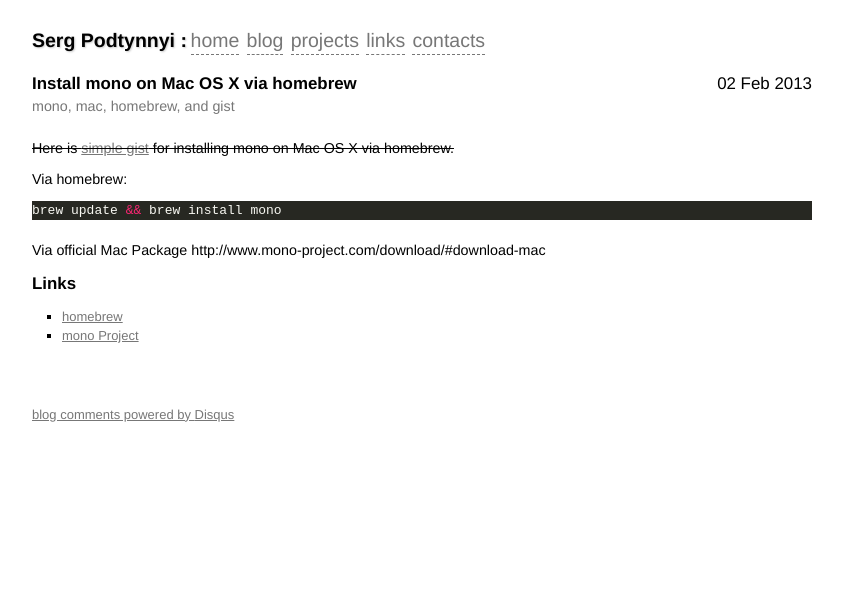
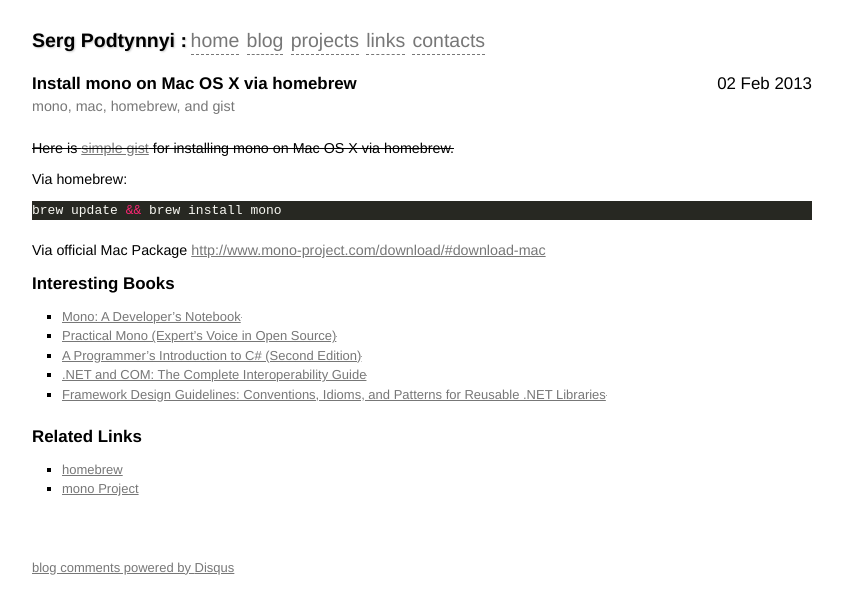
Before and after one commit to shtirlic/shtirlic.github.com, a Jekyll site: the page built from _posts/2013-02-02-install-mono-on-mac-os-x-via-homebrew.markdown, in a window 1280 px wide. Shown: the top 614 px of the page, without its empty margins (218-1061 px from the left). Built offline with Jekyll 4.4.1, drawn with Linux system fonts in a browser that asks for light colours; some web fonts are replaced; comment, search, counter and statistics services are not loaded; grey boxes are pictures that could not be loaded.

Commit message:
Update link and add links to books

```diff
--- a/_posts/2013-02-02-install-mono-on-mac-os-x-via-homebrew.markdown
+++ b/_posts/2013-02-02-install-mono-on-mac-os-x-via-homebrew.markdown
@@ -13,9 +13,20 @@
 brew update && brew install mono
 {% endhighlight %}
 
-Via official Mac Package http://www.mono-project.com/download/#download-mac
+Via official Mac Package [http://www.mono-project.com/download/#download-mac](http://www.mono-project.com/download/#download-mac)
 
-Links
+
+Interesting Books
+-----
+* <a href="http://www.amazon.com/gp/product/B00YFTA68I/ref=as_li_tl?ie=UTF8&camp=1789&creative=9325&creativeASIN=B00YFTA68I&linkCode=as2&tag=sergpodtblog-20&linkId=VCXXAGTC7R7VU7KN">Mono: A Developer's Notebook</a><img src="http://ir-na.amazon-adsystem.com/e/ir?t=sergpodtblog-20&l=as2&o=1&a=B00YFTA68I" width="1" height="1" border="0" alt="" style="border:none !important; margin:0px !important;" />
+* <a href="http://www.amazon.com/gp/product/1590595483/ref=as_li_tl?ie=UTF8&camp=1789&creative=9325&creativeASIN=1590595483&linkCode=as2&tag=sergpodtblog-20&linkId=3V2GCK7JEET2TBE4">Practical Mono (Expert's Voice in Open Source)</a><img src="http://ir-na.amazon-adsystem.com/e/ir?t=sergpodtblog-20&l=as2&o=1&a=1590595483" width="1" height="1" border="0" alt="" style="border:none !important; margin:0px !important;" />
+* <a href="http://www.amazon.com/gp/product/1893115623/ref=as_li_tl?ie=UTF8&camp=1789&creative=9325&creativeASIN=1893115623&linkCode=as2&tag=sergpodtblog-20&linkId=OM3ZLAOR47LFKFEJ">A Programmer's Introduction to C# (Second Edition)</a><img src="http://ir-na.amazon-adsystem.com/e/ir?t=sergpodtblog-20&l=as2&o=1&a=1893115623" width="1" height="1" border="0" alt="" style="border:none !important; margin:0px !important;" />
+* <a href="http://www.amazon.com/gp/product/067232170X/ref=as_li_tl?ie=UTF8&camp=1789&creative=9325&creativeASIN=067232170X&linkCode=as2&tag=sergpodtblog-20&linkId=SJFVIQKMAP3KCLU7">.NET and COM: The Complete Interoperability Guide</a><img src="http://ir-na.amazon-adsystem.com/e/ir?t=sergpodtblog-20&l=as2&o=1&a=067232170X" width="1" height="1" border="0" alt="" style="border:none !important; margin:0px !important;" />
+* <a href="http://www.amazon.com/gp/product/0321246756/ref=as_li_tl?ie=UTF8&camp=1789&creative=9325&creativeASIN=0321246756&linkCode=as2&tag=sergpodtblog-20&linkId=ZPXAHBQQV2J4KXBS">Framework Design Guidelines: Conventions, Idioms, and Patterns for Reusable .NET Libraries</a><img src="http://ir-na.amazon-adsystem.com/e/ir?t=sergpodtblog-20&l=as2&o=1&a=0321246756" width="1" height="1" border="0" alt="" style="border:none !important; margin:0px !important;" />
+
+
+
+Related Links
 -----
 * [homebrew](http://mxcl.github.com/homebrew/)
 * [mono Project](http://www.mono-project.com/)
```
